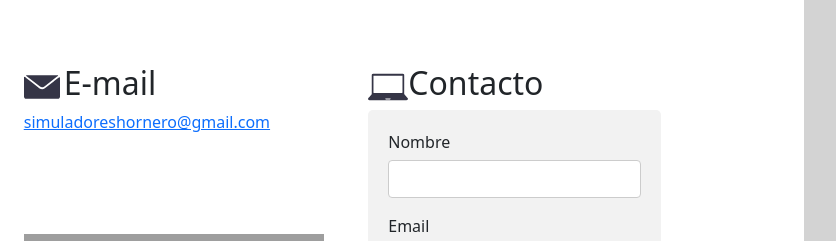
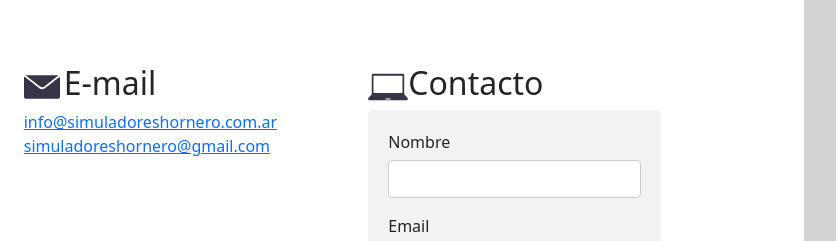
Before and after one commit to lautaro-zaccagnino/Simuladores-Honero, a website: page paginas/contacto.html in a window 1280 px wide. Shown: the part 207-448 px from the top of the page, 444-1280 px from the left. Drawn offline with nearby package versions, Linux system fonts and the light colour scheme; grey boxes are pictures that could not be loaded.

Commit message:
mail update

```diff
--- a/paginas/contacto.html
+++ b/paginas/contacto.html
@@ -88,6 +88,7 @@
                     <img src="../svg/email.svg" class="pe-1" alt="email">
                     <h2>E-mail</h2>
                   </div>
+                  <a href="mailto:info@simuladoreshornero.com.ar">info@simuladoreshornero.com.ar</a>
                   <a href="mailto:simuladoreshornero@gmail.com">simuladoreshornero@gmail.com</a>
                   <iframe src="https://www.google.com/maps/embed?pb=!1m18!1m12!1m3!1d1789.5575764218688!2d-58.63436058765057!3d-34.6531119!2m3!1f0!2f0!3f0!3m2!1i1024!2i768!4f13.1!3m3!1m2!1s0x95bcc75a277b4dcd%3A0xde26c4decec79de6!2sGral.%20Bartolom%C3%A9%20Mitre%201886%2C%20B1712%20Castelar%2C%20Provincia%20de%20Buenos%20Aires!5e0!3m2!1ses-419!2sar!4v1661568064286!5m2!1ses-419!2sar" width="300" height="250" style="border:0;" allowfullscreen="" loading="lazy" referrerpolicy="no-referrer-when-downgrade"></iframe>
 
```
